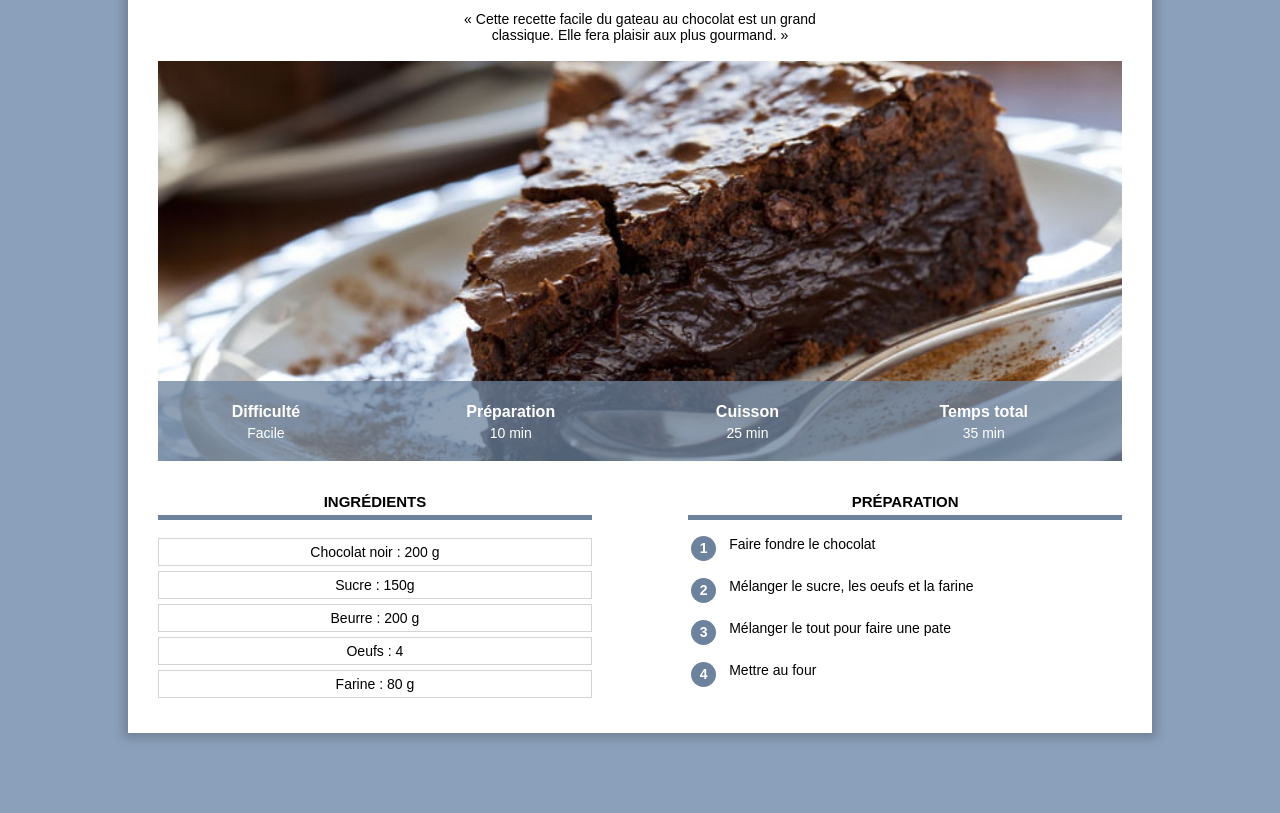
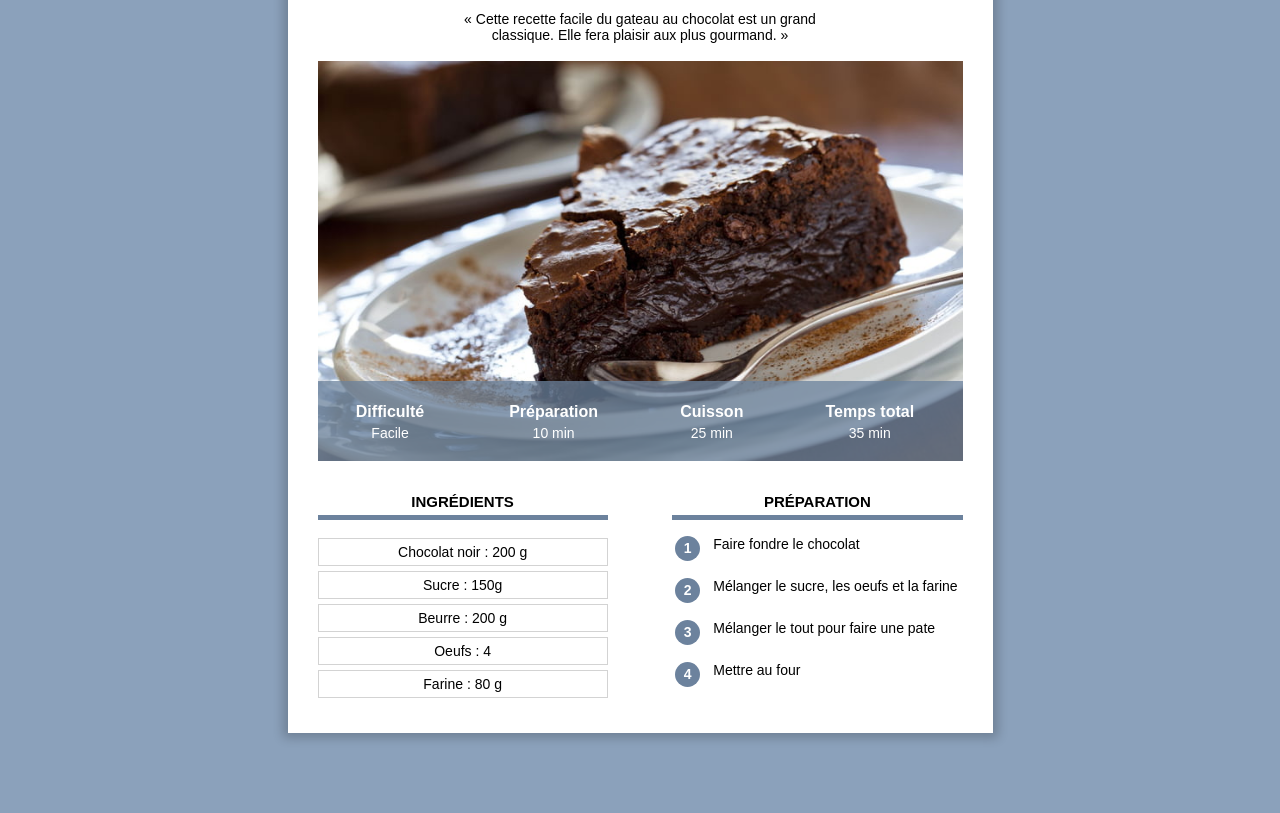
Before and after one commit to Arctosio/site_recette, a plain HTML site: page Gateau_Chocolat.html in a window 1280 px wide. Shown: the part 143-956 px from the top of the page. Drawn offline with Linux system fonts and the light colour scheme.

Commit message:
Add files via upload

```diff
--- a/Gateau_Chocolat.html
+++ b/Gateau_Chocolat.html
@@ -3,6 +3,7 @@
 <html lang="fr">
     <head>
         <meta charset="UTF-8">
+        <meta name="viewport" content="width=device-width, initial-scale=1.0">
         <title> Recette du gateau au chocolat</title>
         <link rel="stylesheet" href="recette.css">
     </head>
--- a/recette.css
+++ b/recette.css
@@ -10,9 +10,8 @@ body {
 
 div.contenu {
     background-color: white;
-    margin: 60px 10% 80px 10%;
-    padding: 0px 30px 30px 30px;
-    min-width: 350px;
+    margin: 40px 8px 80px 8px;
+    padding: 0px 8px 20px 8px;
     box-shadow:  0px 0px 10px 5px rgba(0, 0, 0, 0.2);
     overflow: visible;
 }
@@ -68,19 +67,19 @@ table.info {
     position: absolute;
     bottom: 0;
     width: 100%;
-    height: 80px;
+    height: 50px;
     color: white;
     background-color: #6c829dC0;
 }
 
 table.info td {
     text-align: center;
-    font-size: 14px;
+    font-size: 12px;
     vertical-align: top;
 }
 
 table.info th {
-    font-size: 16px;
+    font-size: 14px;
     vertical-align: bottom;
 }
 
@@ -93,7 +92,7 @@ img.info {
 }
 
 div.colonne {
-    width: 45%;
+    width: 100%;
     margin-top: 20px;
 }
 
@@ -107,11 +106,6 @@ div.colonne h2 {
 
 div.colonne1 {
     display: inline-block;
-    margin-right: 10%;
-}
-
-div.colonne2 {
-    float: right;
 }
 
 div.ingredient p {
@@ -150,3 +144,44 @@ table.preparation td.preparation_etape {
 table.preparation tr {
     height: 40px;
 }
+
+
+
+/* Style Pour Ordinateur*/
+
+@media only screen and (min-width: 768px) {
+    div.contenu {
+        margin: 60px 10% 80px 10%;
+        padding: 0px 30px 30px 30px;
+        min-width: 350px;
+    }
+    table.info {
+        height: 80px;
+    }
+    table.info td {
+        font-size: 14px;
+    }
+    table.info th {
+        font-size: 16px;
+    }
+    div.colonne {
+        width: 45%;
+    }
+
+    div.colonne1 {
+        margin-right: 10%;
+    }
+
+    div.colonne2 {
+        float: right;
+    }
+}
+
+@media only screen and (min-width: 900px) {
+    div.contenu {
+        margin-left: auto;
+        margin-right: auto;
+        width: 645px;
+    }
+
+}
```
